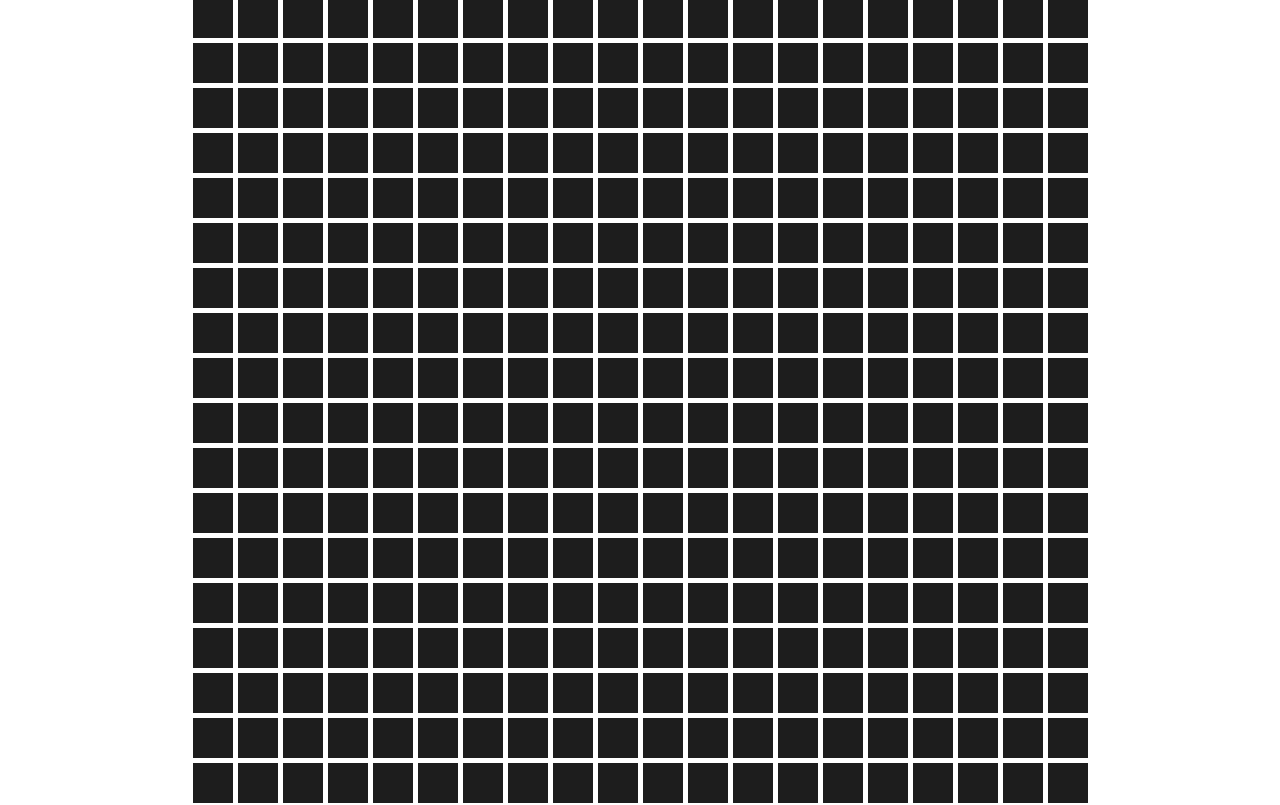
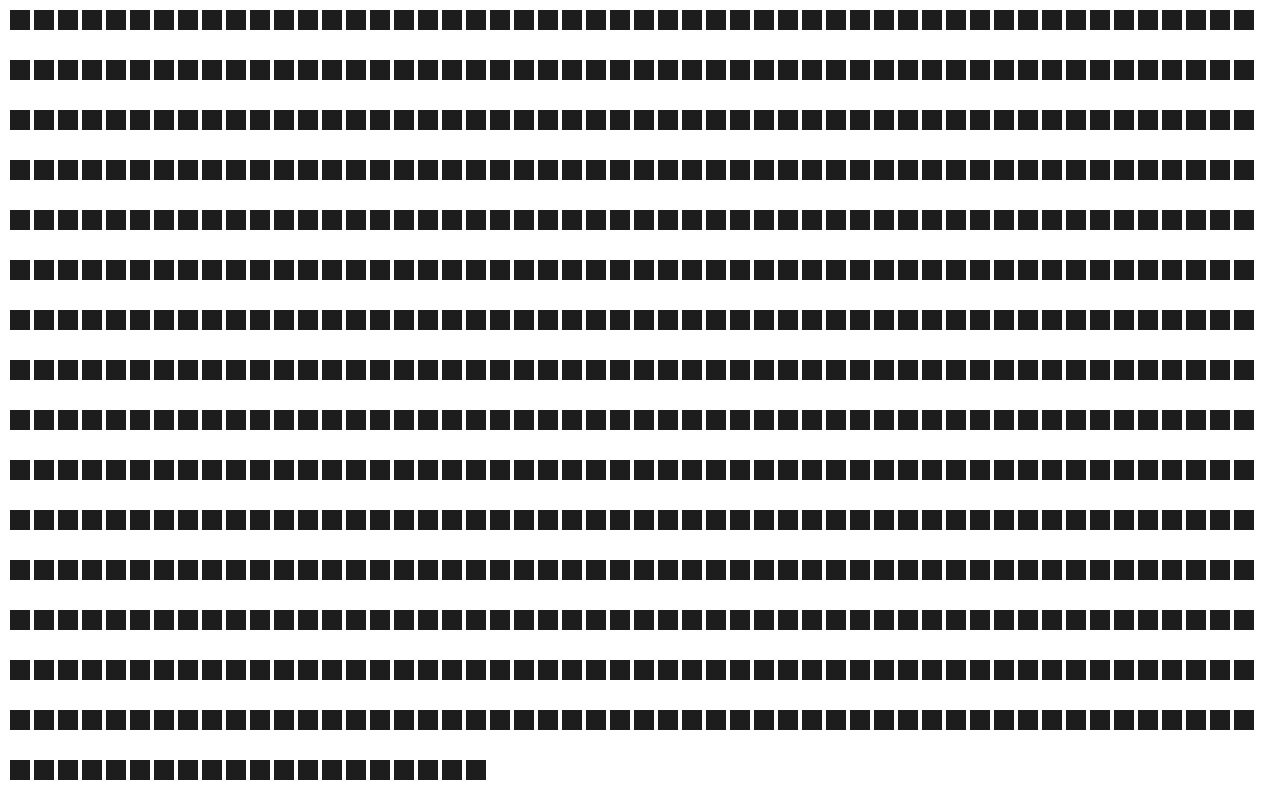
Before and after one commit to acciojob/Color-board-raabin10, a website: page main.html in a window 1280 px wide. Shown: the top 805 px of the page. Drawn offline with Linux system fonts and the light colour scheme.

Commit message:
created a submission

```diff
--- a/main.html
+++ b/main.html
@@ -1,15 +1,16 @@
+<!DOCTYPE html>
 <!DOCTYPE html>
 <html lang="en">
-<head>
-    <meta charset="UTF-8">
-    <meta name="viewport" content="width=device-width, initial-scale=1.0">
-    <link rel="stylesheet" href="styles.css">
-    <title>Color Board</title>
-</head>
-<body>
-    <div class="container" id="color-board">
-           <div class="square"></div>
-        </div>
+  <head>
+    <meta charset="UTF-8" />
+    <meta name="viewport" content="width=device-width, initial-scale=1.0" />
+    <link rel="stylesheet" href="styles.css" />
+    <title>Color board</title>
+  </head>
+  <body>
+    <div id="container" class="container">
+
+	</div>
     <script src="script.js"></script>
-</body>
+  </body>
 </html>
--- a/script.js
+++ b/script.js
@@ -1,20 +1,16 @@
-//your JS code here. If required.
-// JavaScript to dynamically create 799 more square boxes
-const container = document.getElementById('color-board');
+const container = document.getElementById('container');
+const squares = 800;
 
-for (let i = 0; i < 799; i++) {
-    const square = document.createElement('div');
-    square.className = 'square';
-    container.appendChild(square);
+for (let i = 0; i < squares; i++) {
+  const innerDiv = document.createElement('div');
+  innerDiv.className = "square";
+  container.appendChild(innerDiv);
+
+  innerDiv.addEventListener('mouseover', () => {
+    innerDiv.style.animation = "changing 1s linear forwards";
+  });
+
+  innerDiv.addEventListener('mouseout', () => {
+    innerDiv.style.animation = "";
+  });
 }
-
-// Optional: Reset the color after 1 second
-const squares = document.querySelectorAll('.square');
-
-squares.forEach((square) => {
-    square.addEventListener('mouseover', () => {
-        setTimeout(() => {
-            square.style.backgroundColor = '#ccc'; // Reset to original color
-        }, 1000);
-    });
-});
--- a/styles.css
+++ b/styles.css
@@ -1,26 +1,26 @@
-/*  your css code here. If applicable */
-body {
-    display: flex;
-    justify-content: center;
-    align-items: center;
-    height: 100vh;
-    margin: 0;
-}
-
 .container {
-    display: grid;
-    grid-template-columns: repeat(20, 40px); /* 20 columns of 40px each */
-    grid-gap: 5px;
+  width: 100%;
+  height: 100vh;
+  display: flex;
+  flex-wrap: wrap;
 }
 
 .square {
-    width: 40px;
-    height: 40px;
-    background-color: rgb(29,29,29); /* Initial background color */
-    transition: background-color 1s ease; /* Smooth transition */
-    cursor: pointer;
+  width: 20px;
+  height: 20px;
+  background-color: rgb(29, 29, 29);
+  margin: 2px;
 }
 
 .square:hover {
-    background-color: #3498db; /* Color on hover */
+  animation: 1s changing linear forwards;
 }
+
+@keyframes changing {
+  0% {
+    background-color: rgb(29, 29, 29);
+  }
+  100% {
+    background-color: white;
+  }
+}
```
